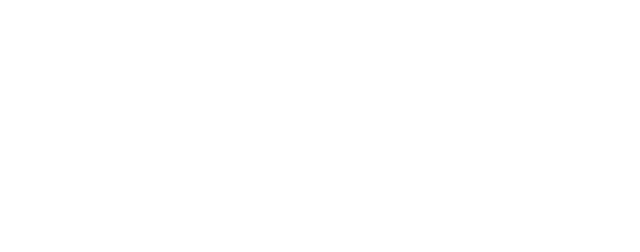
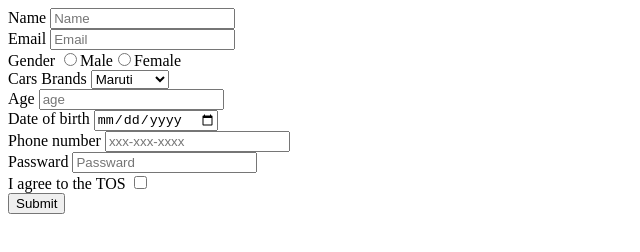
Before and after one commit to acciojob/signup-form-car-ankur728, a website: page main.html in a window 1280 px wide. Shown: the whole page, without its empty margins (0-640 px from the left). Drawn offline with Linux system fonts and the light colour scheme.

Commit message:
created a submission

```diff
--- a/main.html
+++ b/main.html
@@ -8,6 +8,34 @@
 
 <body>
 	<!-- the entire body must be written by student -->
+	<form action="">
+        <label for="">Name</label>
+        <input type="text"  required id="name" placeholder="Name"><br/>
+        <label for="">Email</label>
+        <input type="email" required id="email" placeholder="Email"><br/>
+        <label for="">Gender</label>
+        <input type="radio"  name="Gender" required><label for=" ">Male</label><input type="radio" name="Gender"><label for="">Female</label>
+        <br>
+        <label for="Cars">Cars Brands</label>
+        <select name="Cars" id="cars" required placeholder="Please choose an option">
+            <option value="Maruti">Maruti</option>
+            <option value="Tata">Tata</option>
+            <option value="Mahindra">Mahindra</option>
+            <option value="kia">Kia</option>
+        </select><br>
+        <label for="Age">Age</label>
+        <input type="number" required id="age" placeholder="age"><br>
+        <label for="Dob">Date of birth</label>
+        <input type="date" required id="Dob" placeholder="Dob"><br>
+        <label for="Phone number">Phone number</label>
+        <input type="tel" id="tel" placeholder="xxx-xxx-xxxx"><br>
+        <label for="Passward">Passward</label>
+        <input type="password" required id="Passward"  placeholder="Passward"><br>
+        <label for=" I agree to the TOS"> I agree to the TOS</label>
+        <input type="checkbox" required id="toss"><br>
+        <button>Submit</button>
+    </form>
+
     <script type="text/javascript" src="./script.js">
 </script>
 
```
